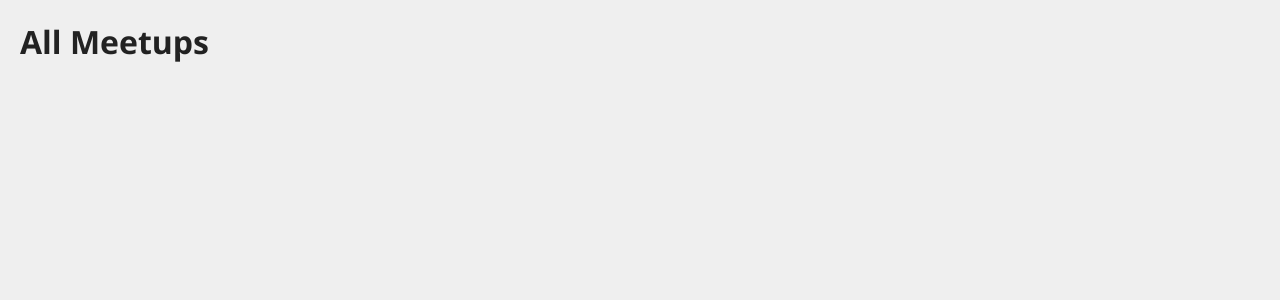
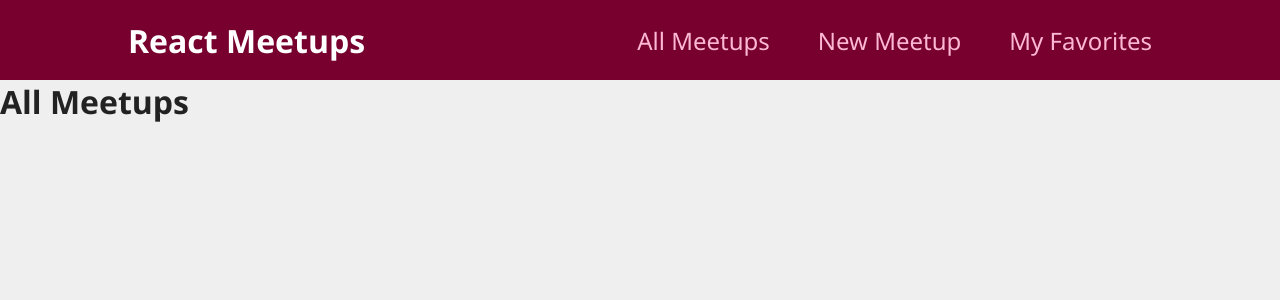
Before and after one commit to rohan-pareek/react-course, a React (Create React App) app: page / in a window 1280 px wide. Shown: the top 300 px of the page. Built offline with nearby package versions, Linux system fonts and the light colour scheme.

Commit message:
added navigation styling with css modules

```diff
--- a/src/App.js
+++ b/src/App.js
@@ -1,11 +1,13 @@
 import { Route, Routes } from "react-router-dom";
+import Navigation from "./components/layout/Navigation";
 import AllMeetupsPage from "./pages/AllMeetups";
 import FavoritesPage from "./pages/Favorites";
 import NewMeetupPage from "./pages/NewMeetup";
 
 function App() {
   return (
-    <div className="app">
+    <div>
+      <Navigation />
       <Routes>
         <Route path="/" element = { <AllMeetupsPage /> } />
         <Route path="/new-meetup" element = { <NewMeetupPage /> } />
--- /dev/null
+++ b/src/components/layout/Navigation.js
@@ -0,0 +1,25 @@
+import { Link } from "react-router-dom";
+import css from '../../styles/Navigation.module.css';
+
+function Navigation() {
+    return (
+        <header className={css.header}>
+            <div className={css.logo}>React Meetups</div>
+            <nav className={css.nav}>
+                <ul>
+                    <li>
+                        <Link to="/">All Meetups</Link>
+                    </li>
+                    <li>
+                        <Link to="/new-meetup">New Meetup</Link>
+                    </li>
+                    <li>
+                        <Link to="/favorites">My Favorites</Link>
+                    </li>
+                </ul>
+            </nav>
+        </header>
+    )
+}
+
+export default Navigation;
--- a/src/index.css
+++ b/src/index.css
@@ -9,7 +9,3 @@
     font-family: 'Segoe UI', Tahoma, Geneva, Verdana, sans-serif;
     background: #efefef;
 }
-
-.app {
-    margin: 20px;
-}
--- /dev/null
+++ b/src/styles/Card.module.css
@@ -0,0 +1,5 @@
+.card {
+    background-color: white;
+    border-radius: 6px;
+    box-shadow: 0 2px 8px rgba(0, 0, 0, 0.2);
+}
--- /dev/null
+++ b/src/styles/Layout.module.css
@@ -0,0 +1,5 @@
+.main {
+    margin: 3rem auto;
+    width: 90%;
+    max-width: 40rem;
+}
--- /dev/null
+++ b/src/styles/MeetupList.module.css
@@ -0,0 +1,5 @@
+.list {
+    list-style: none;
+    margin: 0;
+    padding: 0;
+  }
--- /dev/null
+++ b/src/styles/Navigation.module.css
@@ -0,0 +1,47 @@
+.header {
+    width: 100%;
+    height: 5rem;
+    display: flex;
+    align-items: center;
+    justify-content: space-between;
+    background-color: #77002e;
+    padding: 0 10%;
+  }
+
+  .logo {
+    font-size: 2rem;
+    color: white;
+    font-weight: bold;
+  }
+
+  .header ul {
+    list-style: none;
+    margin: 0;
+    padding: 0;
+    display: flex;
+    align-items: baseline;
+  }
+
+  .header li {
+    margin-left: 3rem;
+  }
+
+  .header a {
+    text-decoration: none;
+    font-size: 1.5rem;
+    color: #fcb8d2;
+  }
+
+  .header a:hover,
+  .header a:active,
+  .header a.active {
+    color: white;
+  }
+
+  .badge {
+    background-color: #cc2062;
+    color: white;
+    border-radius: 12px;
+    padding: 0 1rem;
+    margin-left: 0.5rem;
+  }
```
Also changed, not shown: src/styles/MeetupItem.module.css (added, +46 -0 lines), src/styles/NewMeetupForm.module.css (added, +45 -0 lines).
